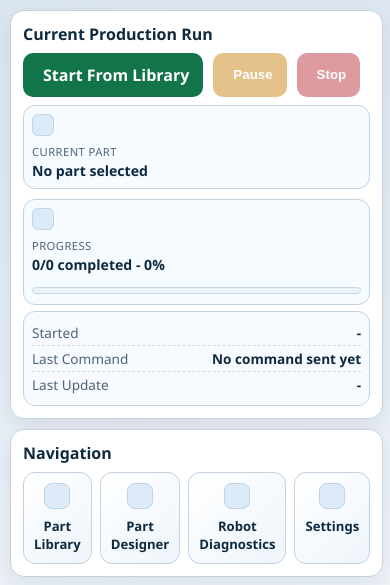
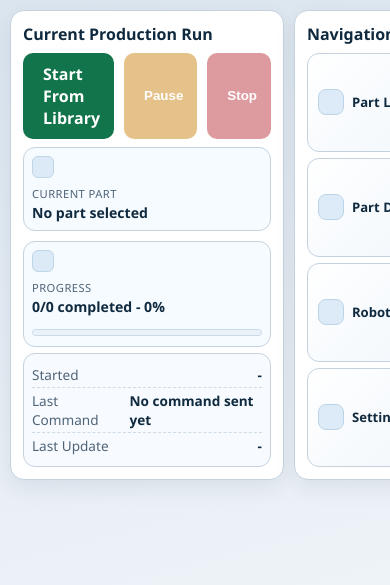
Before and after one commit to gagesmith3/WeldFlex, a Flask app: page / in a window 390 px wide. Shown: the part 259-844 px from the top of the page. Run offline with Flask 3, Linux system fonts and the light colour scheme; data that the repository does not hold is empty; some libraries are stand-ins or nearby versions.

Commit message:
Home layout: 75/25 split, nav as 1-column 4-row strip on right
Co-Authored-By: Claude Sonnet 4.6 <noreply@anthropic.com>

```diff
--- a/backend/static/css/operator.css
+++ b/backend/static/css/operator.css
@@ -164,7 +164,7 @@ input, textarea, select, [contenteditable] {
 
 .home-body {
   display: grid;
-  grid-template-columns: 1.2fr 1fr;
+  grid-template-columns: 3fr 1fr;
   gap: 16px;
   padding: 16px;
 }
@@ -294,7 +294,7 @@ input, textarea, select, [contenteditable] {
 
 .home-nav-grid {
   display: grid;
-  grid-template-columns: 1fr 1fr;
+  grid-template-columns: 1fr;
   gap: 12px;
 }
 
@@ -965,20 +965,21 @@ pre {
   .panel h2 { font-size: 1rem; margin-top: 0; margin-bottom: 8px; }
   .page-body { padding: 10px; }
 
-  /* ── Home page: stacked — run card full width, nav strip below ── */
+  /* ── Home page: 75%/25% — production run left, nav column right ── */
   .home-body {
-    grid-template-columns: 1fr;
+    grid-template-columns: 3fr 1fr;
     padding: 10px;
     gap: 10px;
   }
   .home-hero { min-height: 0; }
 
-  /* Nav grid: 1 row × 4 columns */
-  .home-nav-grid { grid-template-columns: repeat(4, 1fr); gap: 8px; }
-  .home-nav-card { padding: 10px; display: flex; flex-direction: column; align-items: center; text-align: center; }
+  /* Nav panel stretches to match run card, cards fill it evenly */
+  .home-nav-panel { display: flex; flex-direction: column; }
+  .home-nav-grid { flex: 1; grid-template-columns: 1fr; grid-template-rows: repeat(4, 1fr); gap: 6px; }
+  .home-nav-card { padding: 8px 10px; display: flex; flex-direction: row; align-items: center; gap: 8px; }
   .home-nav-card p { display: none; }
-  .home-nav-card h3 { font-size: 0.82rem; margin: 4px 0 0; }
-  .home-nav-icon { width: 26px; height: 26px; margin-bottom: 4px; border-radius: 8px; }
+  .home-nav-card h3 { font-size: 0.82rem; margin: 0; white-space: nowrap; overflow: hidden; text-overflow: ellipsis; }
+  .home-nav-icon { width: 26px; height: 26px; margin-bottom: 0; border-radius: 8px; flex-shrink: 0; }
 
   /* Metric cards: side-by-side instead of stacked */
   .hero-metrics-stacked { grid-template-columns: 1fr 1fr; }
```
